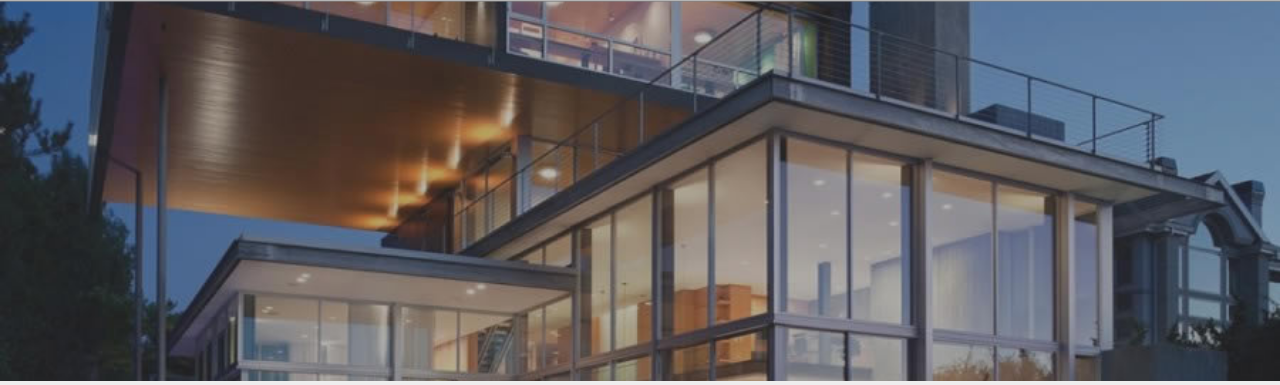
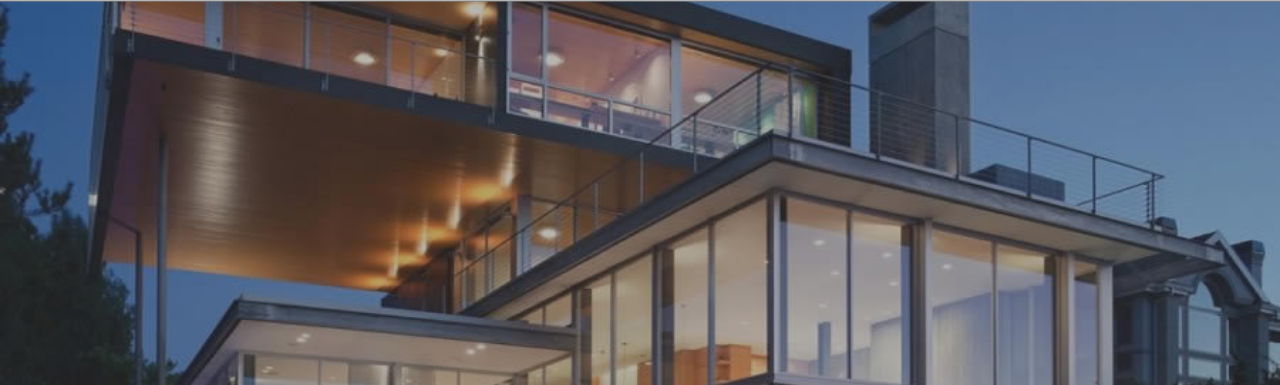
Before and after one commit to tibher/hsvidracaria.github.io, a plain HTML site: page index.html in a window 1280 px wide. Shown: the part 55-440 px from the top of the page. Drawn offline with Linux system fonts and the light colour scheme.

Commit message:
HsVidracaria v0.1

```diff
--- a/index.html
+++ b/index.html
@@ -49,7 +49,7 @@
 
   <header>
     <div class="slide">
-		<div style="min-height: 380px;background: url('img/banner-bg.jpg') no-repeat center left;background-size: cover;">
+		<div style="min-height: 500px;background: url('img/banner-bg.jpg') no-repeat center left;background-size: cover;">
 			<div class="carousel-caption d-none d-sm-block"
 				style="text-shadow: 1px 1px 3px #000;color: #fefefe;">
 			  <h3 style="font-size: 65px;line-height:60px;">Tudo em Vidros</h3>
```
